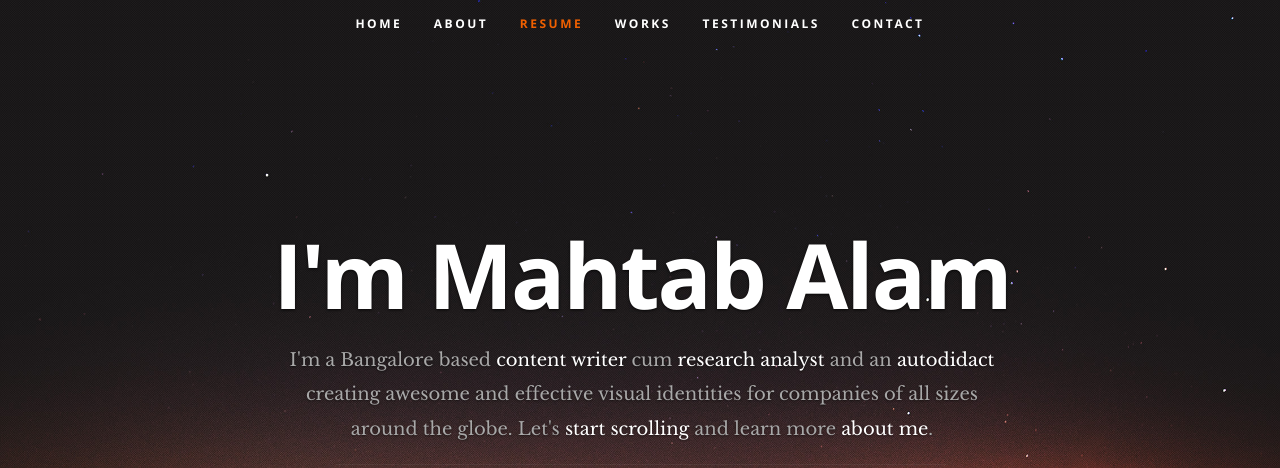
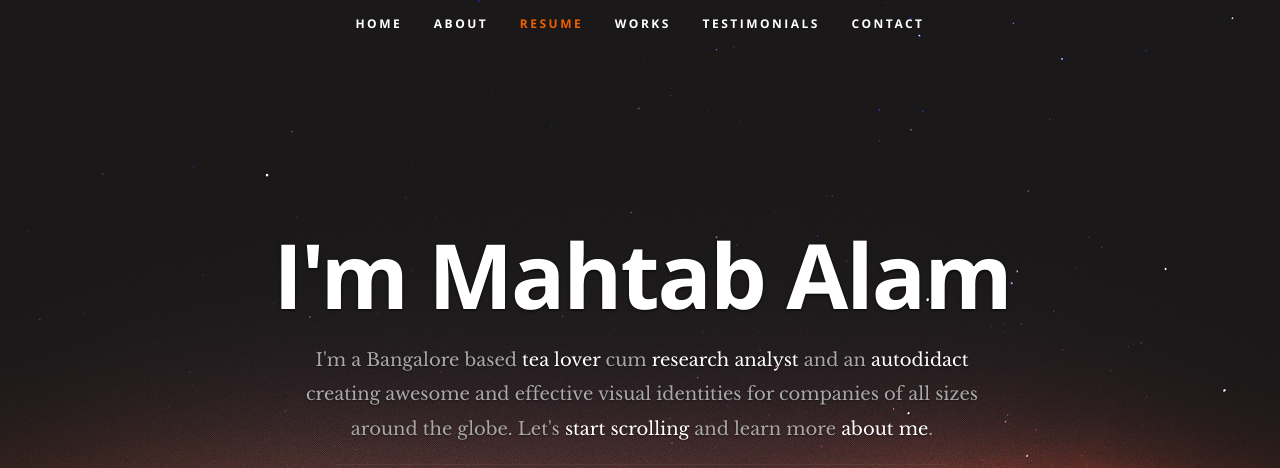
Before and after one commit to javedsky/emahtab.github.io, a plain HTML site: page index.html in a window 1280 px wide. Shown: the top 468 px of the page. Drawn offline with nearby package versions, Linux system fonts and the light colour scheme.

Commit message:
Update index.html

```diff
--- a/index.html
+++ b/index.html
@@ -58,7 +58,7 @@
       <div class="row banner">
          <div class="banner-text">
             <h1 class="responsive-headline">I'm Mahtab Alam</h1>
-            <h3>I'm a Bangalore based <span>content writer</span> cum <span>research analyst</span> and an <span>autodidact</span> creating awesome and
+            <h3>I'm a Bangalore based <span>tea lover</span> cum <span>research analyst</span> and an <span>autodidact</span> creating awesome and
             effective visual identities for companies of all sizes around the globe. Let's <a class="smoothscroll" href="#about">start scrolling</a>
             and learn more <a class="smoothscroll" href="#about">about me</a>.</h3>
             <hr />
```
